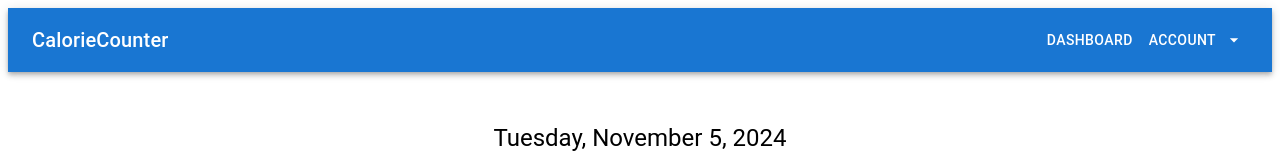
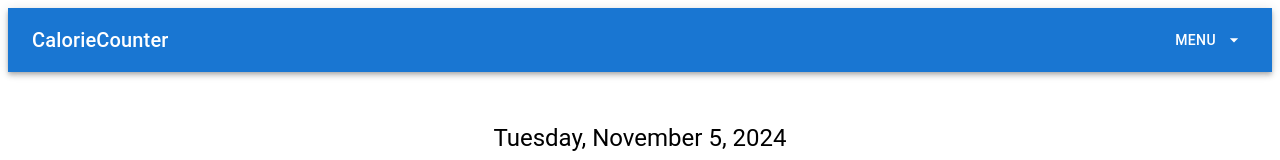
Before and after one commit to IvnFrtch/CalorieCounter, a React (Vite) app: page /dashboard in a window 1280 px wide. Shown: the top 160 px of the page. Built offline with nearby package versions, Linux system fonts and the light colour scheme.

Commit message:
optimized header

```diff
--- a/src/Components/Header.jsx
+++ b/src/Components/Header.jsx
@@ -23,30 +23,19 @@ const Header = () => {
           CalorieCounter
         </Typography>
 
-        {/* Navigation Links */}
-        <Button color="inherit" component={Link} to="/dashboard">
-          Dashboard
-        </Button>
-
         {/* Account Dropdown */}
         <Button
           color="inherit"
           onClick={handleMenuClick}
           endIcon={<ArrowDropDownIcon />}
         >
-          Account
+          Menu
         </Button>
         <Menu
           anchorEl={anchorEl}
           open={Boolean(anchorEl)}
           onClose={handleMenuClose}
         >
-          <MenuItem onClick={handleMenuClose} component={Link} to="/profile">
-            Profile
-          </MenuItem>
-          <MenuItem onClick={handleMenuClose} component={Link} to="/settings">
-            Settings
-          </MenuItem>
           <MenuItem onClick={handleMenuClose} component={Link} to="/">
             Logout
           </MenuItem>
```
